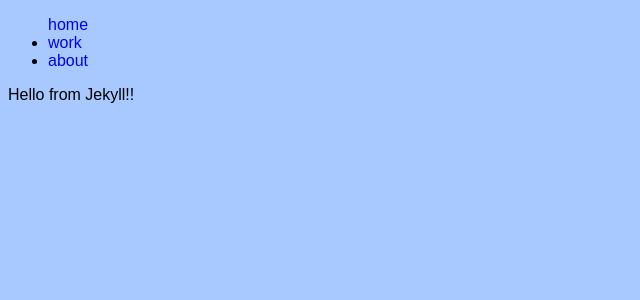
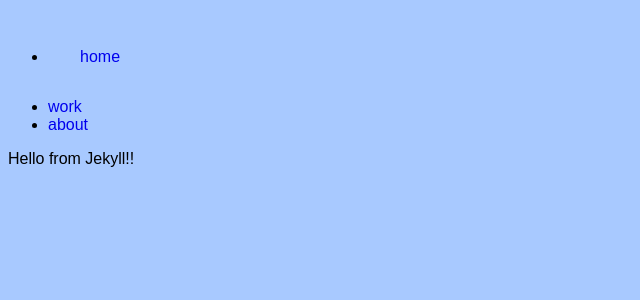
Before and after one commit to steph1230/steph12, a Jekyll site: the page built from index.html, in a window 1280 px wide. Shown: the top 300 px of the page, without its empty margins (0-640 px from the left). Built offline with Jekyll 4.4.1, drawn with Linux system fonts in a browser that asks for light colours.

Commit message:
Update styles.css

```diff
--- a/css/styles.css
+++ b/css/styles.css
@@ -8,6 +8,6 @@ a {
 }
 
 .active{
- list-style: none;
+ padding: 2rem;
  color: #000;
 }
```
